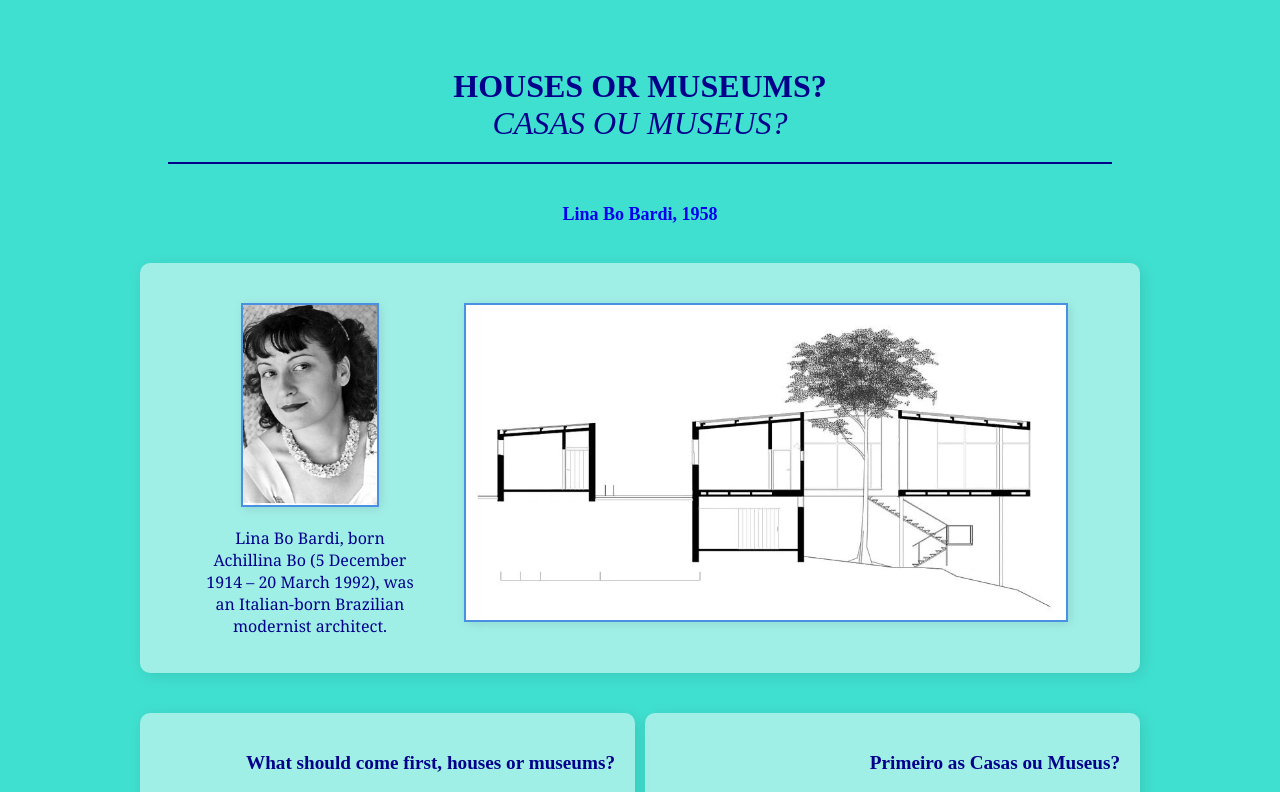
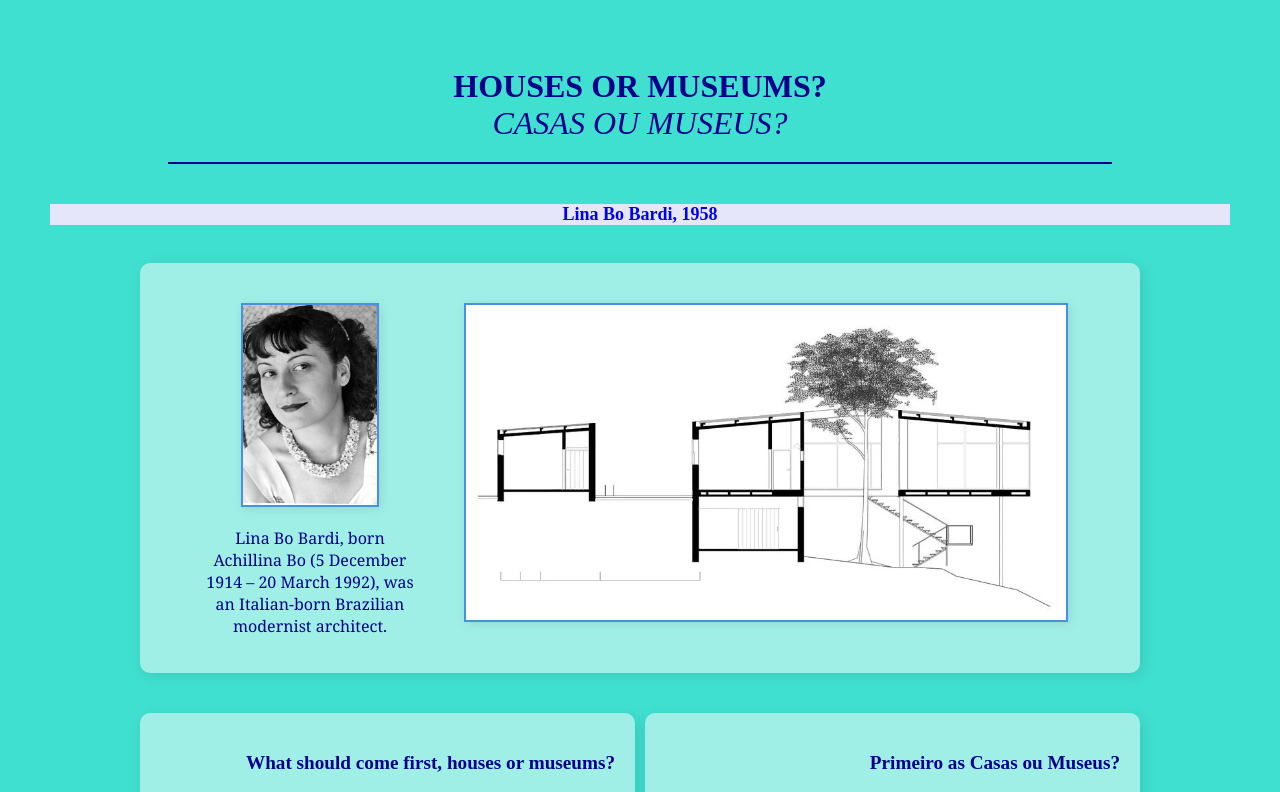
Before and after one commit to Lane2024Wang/Lane-Assignment-4, a plain HTML site: page index.html in a window 1280 px wide. In both pictures the pointer is over the element "Lina Bo Bardi, 1958". Shown: the top 792 px of the page. Drawn offline with Linux system fonts and the light colour scheme.

Commit message:
Update styles.css

```diff
--- a/styles.css
+++ b/styles.css
@@ -84,7 +84,9 @@ h1{
     text-align: center;
     font-weight: bold;
     font-size: Large;
+    text-decoration-color: aliceblue;
 }
+
 
 .h4-2{
     text-align: center;
@@ -103,7 +105,7 @@ h3{
     text-align: right;
 }
 
-h3:hover{
+.h4:hover{
     color:cadetblue;
     background-color: lavender;
 }
```
